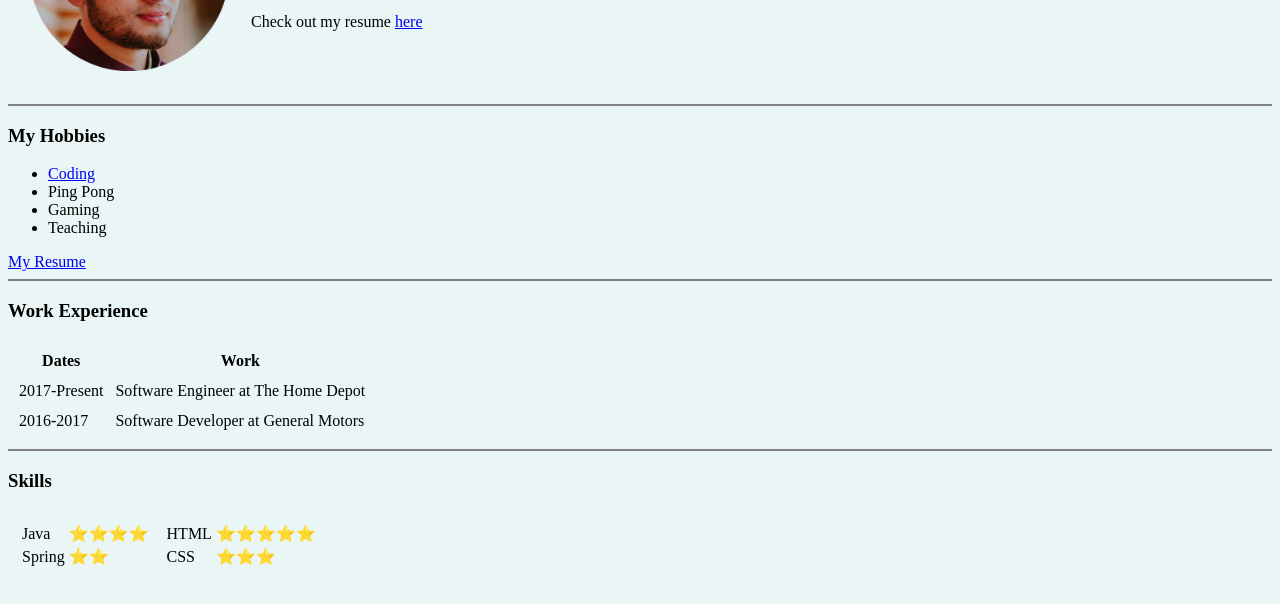
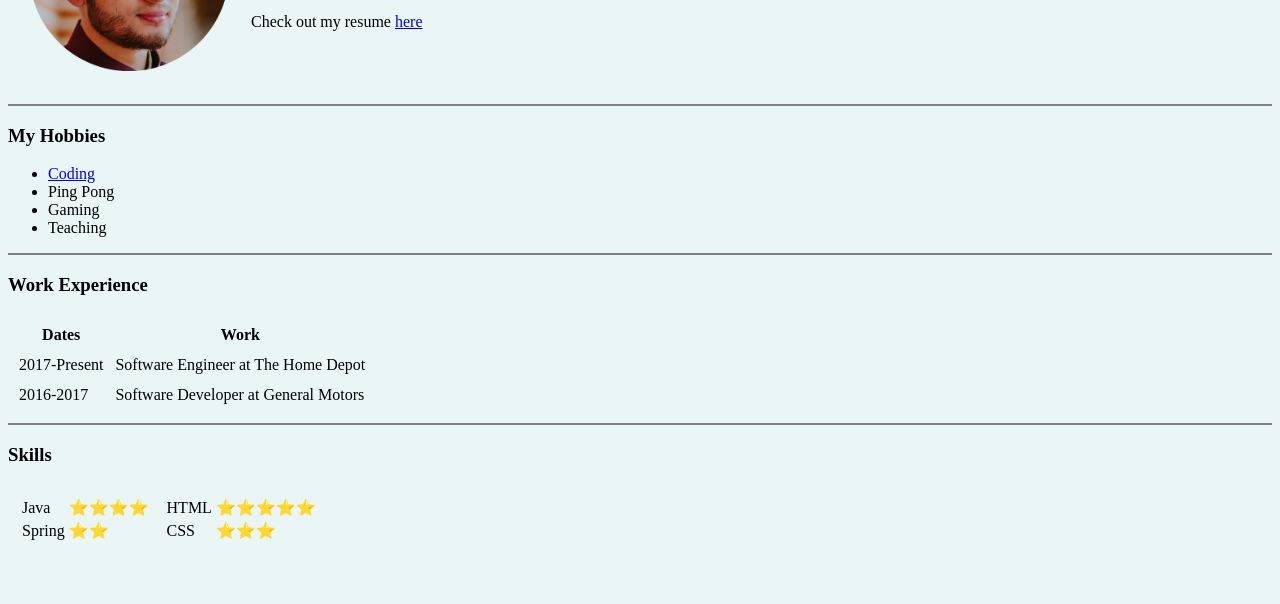
Before and after one commit to retr0rafay/retr0-site, a plain HTML site: page index.html in a window 1280 px wide. Shown: the part 158-762 px from the top of the page. Drawn offline with Linux system fonts and the light colour scheme.

Commit message:
Deleted 'My Resume' under the Hobbies section

```diff
--- a/index.html
+++ b/index.html
@@ -26,7 +26,6 @@
     <li>Gaming</li>
     <li>Teaching</li>
   </ul>
-  <a href="https://drive.google.com/open?id=1EeCu9Gb_IIwRsrLn0bTQSq5tDigC5WSR" target="_blank">My Resume</a>
   <hr size=2 noshade>
   <h3>Work Experience</h3>
   <table cellspacing="10">
```
